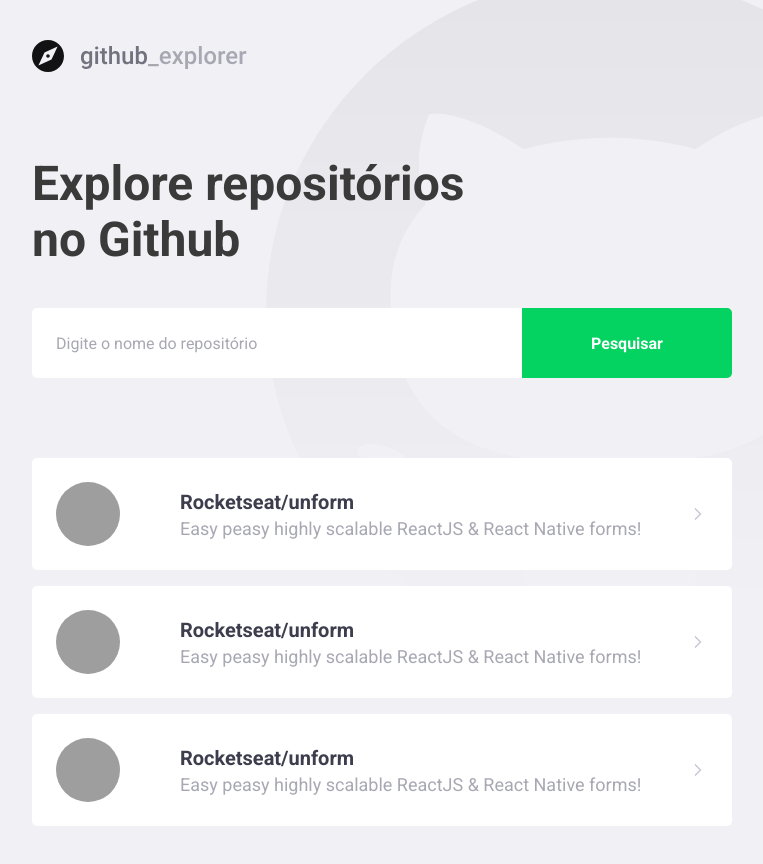
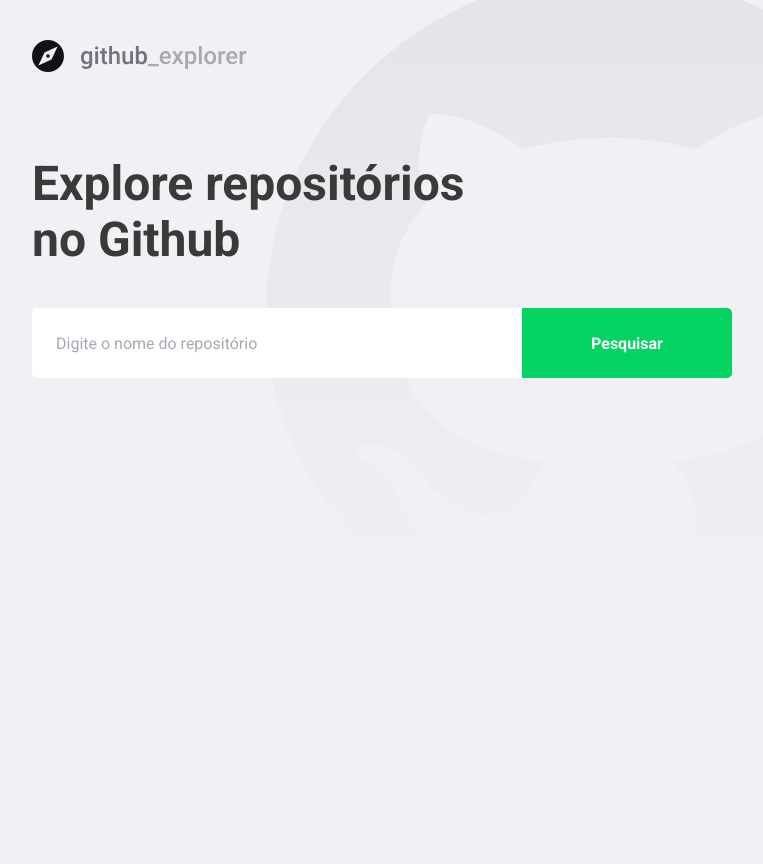
Before and after one commit to Mikael-Josias/GoStack_level3_ReactJS, a React (Create React App) app in the folder 05-primerio-projeto-react/: page / in a window 1280 px wide. Shown: the whole page, without its empty margins (148-911 px from the left). After the commit the page ends 800 px from the top, so only its background shows below. Built offline with nearby package versions, Linux system fonts and the light colour scheme; grey boxes are pictures that could not be loaded.

Commit message:
feat(api): connect with github api

```diff
--- a/05-primerio-projeto-react/package.json
+++ b/05-primerio-projeto-react/package.json
@@ -11,6 +11,7 @@
     "@types/react": "^16.9.53",
     "@types/react-dom": "^16.9.8",
     "@types/styled-components": "^5.1.7",
+    "axios": "^0.21.1",
     "polished": "^4.0.5",
     "react": "^17.0.1",
     "react-dom": "^17.0.1",
--- a/05-primerio-projeto-react/src/pages/Dashboard/index.tsx
+++ b/05-primerio-projeto-react/src/pages/Dashboard/index.tsx
@@ -1,55 +1,63 @@
-import React from 'react';
+import React, {useState, FormEvent} from 'react';
 import {Title, Form, Repositories} from './style';
 import logoImg from '../../assets/logo.svg';
 import {FiChevronRight} from 'react-icons/fi';
+import api from '../../services/api';
+
+
+interface Repository{
+    full_name: string;
+    owner: {
+        login: string;
+        avatar_url: string;
+    };
+    description:string;
+}
 
 const Dashboard: React.FC = () => {
+    const [newRepo, setNewRepo] = useState('');
+    const [repositories, setRepositories] = useState<Repository[]>([]);
+
+    async function handleAddRepository(event: FormEvent<HTMLFormElement>): Promise<void> {
+        //Adição de um novo repositório
+        //Consumir api do github
+        //Salvar o novo repositório no estado
+        event.preventDefault();
+
+        const response = await api.get<Repository>(`repos/${newRepo}`);
+        const repository = response.data;
+
+        setRepositories([...repositories, repository]);
+        setNewRepo('');
+    }
+
     return (
         <>
             <img src={logoImg} alt="Github Explorer" />
             <Title>Explore repositórios no Github</Title>
-            <Form action="">
-                <input placeholder="Digite o nome do repositório"/>
+            <Form onSubmit={handleAddRepository}>
+                <input
+                    value={newRepo}
+                    onChange={ (e) => setNewRepo(e.target.value)}
+                    placeholder="Digite o nome do repositório"/>
                 <button type="submit">Pesquisar</button>
             </Form>
 
             <Repositories>
-                <a href="#teste">
+                {repositories.map(repository => (
+                    <a key={repository.full_name} href="#teste">
                         <img
-                        src="https://avatars3.githubusercontent.com/u/58566425?s=460&u=57628adb8f67b183681f263ffcb91cee5dbb58e8&v=4"
-                        alt="Mikael Josias"
+                            src={repository.owner.avatar_url}
+                            alt={repository.owner.login}
                         />
                         <div>
-                        <strong>Rocketseat/unform</strong>
-                        <p>Easy peasy highly scalable ReactJS & React Native forms!</p>
+                            <strong>{repository.full_name}</strong>
+                            <p>{repository.description}</p>
                         </div>
 
                         <FiChevronRight size={20}/>
                     </a>
-                <a href="#teste">
-                    <img
-                        src="https://avatars3.githubusercontent.com/u/58566425?s=460&u=57628adb8f67b183681f263ffcb91cee5dbb58e8&v=4"
-                        alt="Mikael Josias"
-                    />
-                    <div>
-                        <strong>Rocketseat/unform</strong>
-                        <p>Easy peasy highly scalable ReactJS & React Native forms!</p>
-                    </div>
-
-                    <FiChevronRight size={20}/>
-                </a>
-                <a href="#teste">
-                    <img
-                        src="https://avatars3.githubusercontent.com/u/58566425?s=460&u=57628adb8f67b183681f263ffcb91cee5dbb58e8&v=4"
-                        alt="Mikael Josias"
-                    />
-                    <div>
-                        <strong>Rocketseat/unform</strong>
-                        <p>Easy peasy highly scalable ReactJS & React Native forms!</p>
-                    </div>
-
-                    <FiChevronRight size={20}/>
-                </a>
+                ))}
             </Repositories>
         </>
     );
--- a/05-primerio-projeto-react/src/pages/Dashboard/style.ts
+++ b/05-primerio-projeto-react/src/pages/Dashboard/style.ts
@@ -76,7 +76,8 @@
         }
 
         div {
-            margin-left: 60px;
+            margin: 0 16px;
+            flex: 1;
 
             strong {
                 font-size: 20px;
--- /dev/null
+++ b/05-primerio-projeto-react/src/services/api.ts
@@ -0,0 +1,7 @@
+import axios from 'axios';
+
+const api = axios.create({
+    baseURL: 'https://api.github.com',
+});
+
+export default api;
```
Also changed, not shown: 2 other files (tests, documents, lock files or other folders). Lines whose indentation alone changed are shown as unchanged.
